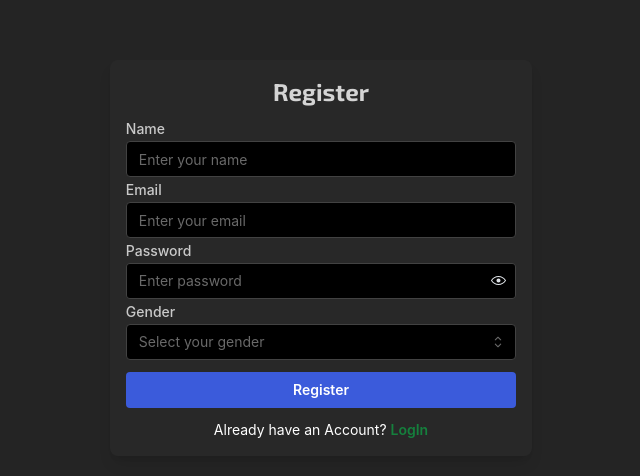
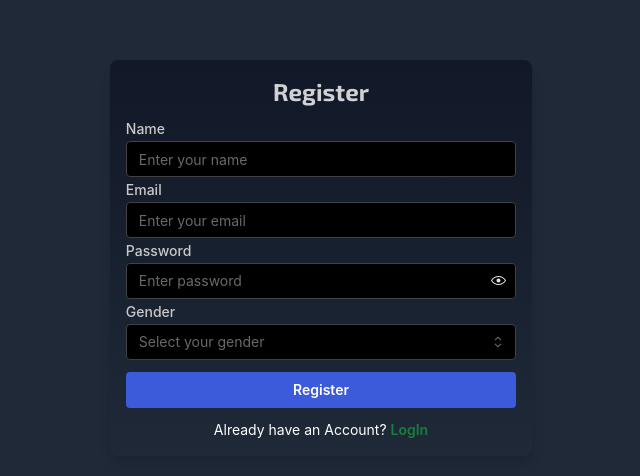
Before and after one commit to Ak4shKr/ymca-exam, a React (Vite) app in the folder Frontend/: page /register in a window 1280 px wide. Shown: the part 162-638 px from the top of the page, without its empty margins (319-959 px from the left). Built offline with nearby package versions, Linux system fonts and the light colour scheme.

Commit message:
background color has been changed for authentication page

```diff
--- a/Frontend/src/pages/Login.jsx
+++ b/Frontend/src/pages/Login.jsx
@@ -51,8 +51,8 @@ export const Login = () => {
   };
 
   return (
-    <div className="h-dvh flex justify-center items-center">
-      <div className="w-[95%] md:w-[33%] p-4 bg-[#282828] rounded-lg shadow-lg">
+    <div className="h-dvh flex justify-center items-center bg-gray-800">
+      <div className="w-[95%] md:w-[33%] p-4 bg-gradient-to-b from-gray-900 to-gray-800 rounded-lg shadow-lg">
         <h2 className="text-2xl font-exo font-bold mb-2 text-white/80 text-center">
           Login
         </h2>
--- a/Frontend/src/pages/Register.jsx
+++ b/Frontend/src/pages/Register.jsx
@@ -104,8 +104,8 @@ const Register = () => {
   };
 
   return (
-    <div className="h-dvh flex justify-center items-center">
-      <div className="w-[95%] md:w-[33%] mx-auto mt-10 p-4 bg-[#282828] rounded-lg shadow-lg">
+    <div className="h-dvh flex justify-center items-center bg-gray-800">
+      <div className="w-[95%] md:w-[33%] mx-auto mt-10 p-4 bg-gradient-to-b from-gray-900 to-gray-800 rounded-lg shadow-lg">
         <h2 className="text-2xl font-exo font-bold mb-2 text-white/80 text-center">
           Register
         </h2>
```
